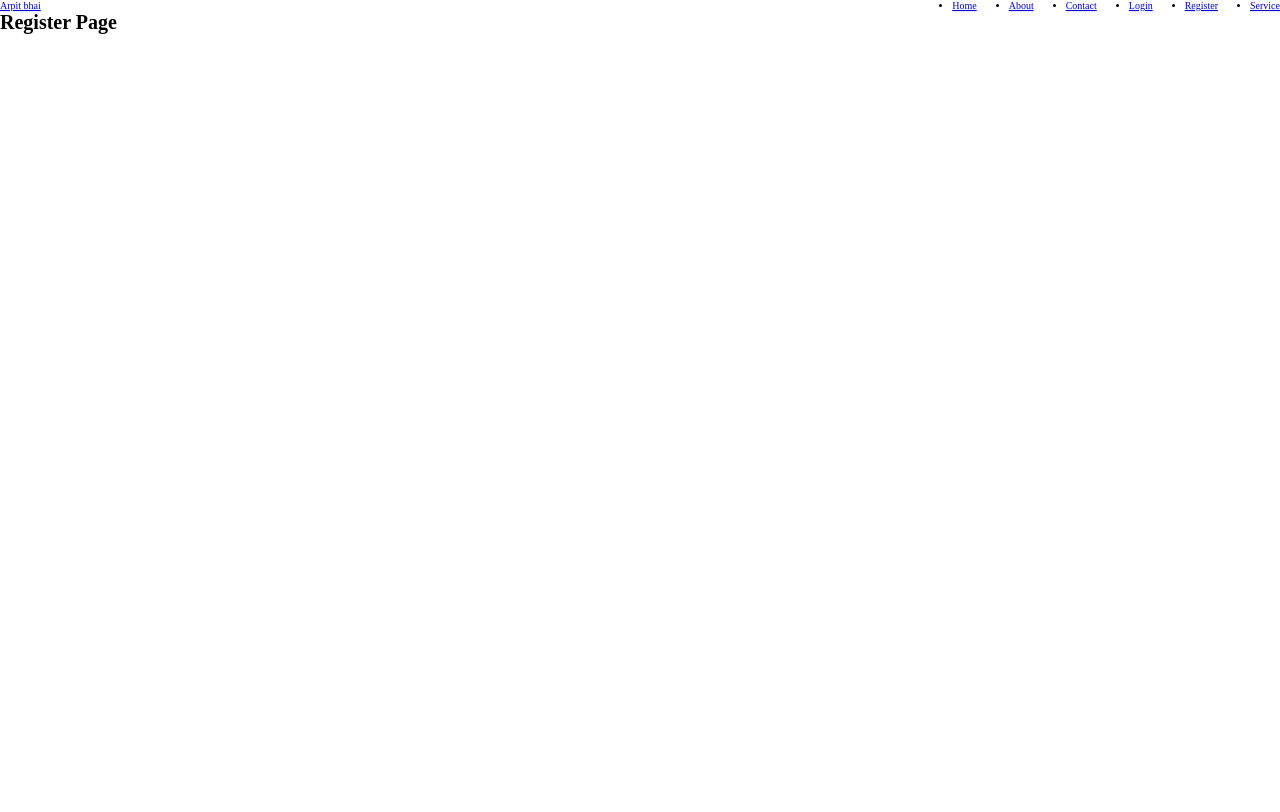
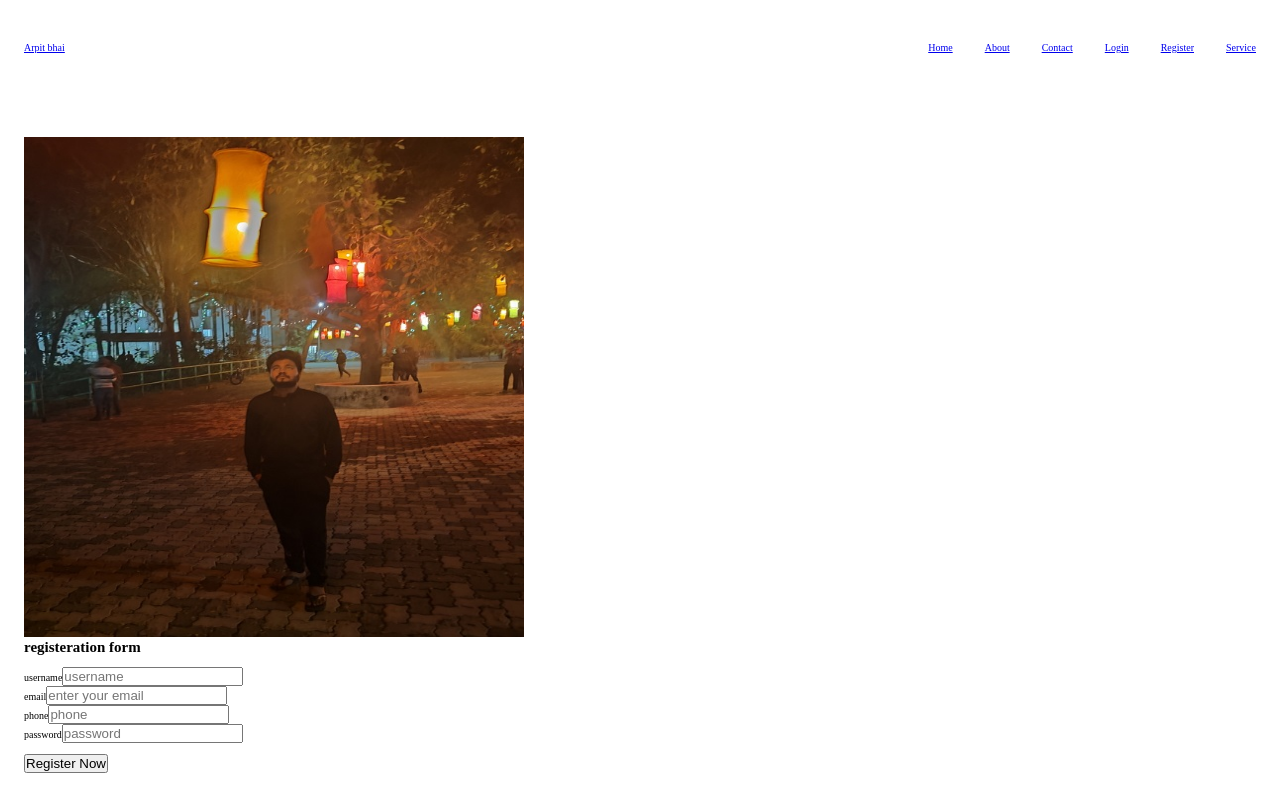
Before and after one commit to ArpitHanotiya/Admin-Portal, a React (Vite) app in the folder client/: page /register in a window 1280 px wide. Shown: the top 812 px of the page. Built offline with nearby package versions, Linux system fonts and the light colour scheme.

Commit message:
registeratin and login page

```diff
--- a/client/src/components/Navbar.css
+++ b/client/src/components/Navbar.css
@@ -1,6 +1,6 @@
 .container{
     max-width: 140rem;
-    padding: 4.2rem 2.4 rem;
+    padding: 4.2rem 2.4rem;
     display: flex;
     justify-content: space-between;
 }
--- a/client/src/index.css
+++ b/client/src/index.css
@@ -1,9 +1,13 @@
-* {
+*{
     margin: 0;
     padding: 0;
     box-sizing: border-box;
 }
 
-html {
+html{
     font-size: 62.5%;
 }
+
+li{
+    list-style: none;
+}
--- a/client/src/pages/Login.jsx
+++ b/client/src/pages/Login.jsx
@@ -1,3 +1,91 @@
+import { useState } from "react";
+
 export const Login = () => {
-  return <h1>Login Page</h1>;
+
+  const [user, setUser] = useState({
+    email: "",
+    password: "",
+  });
+
+  //handling the input values
+  const handleInput = (e) => {
+    console.log(e);
+    let name = e.target.name;
+    let value = e.target.value;
+
+    setUser({
+      ...user,
+      [name]: value,
+    });
+  };
+
+  //handling the form submission
+  const handleSubmit = (e) => {
+    e.preventDefault();
+    // alert(user);
+    console.log(user)
+  };
+
+  return <>
+    <section>
+      <main>
+        <div className="section-login">
+          <div className="container grid grid-two-cols">
+            <div className="login-image">
+              <img
+                src="/image/my_pic.jpg"
+                alt="someone is trying to do login"
+                width="500"
+                height="500"
+              />
+
+              <div>
+                <div className="login-form">
+                  <h1 className="main-heading mb-3">login form</h1>
+                  <br />
+
+                  <form onSubmit={handleSubmit}>
+
+                    <div>
+                      <label htmlFor="email">email</label>
+                      <input
+                      type="email"
+                      name="email"
+                      placeholder="enter your email"
+                      id="email"
+                      required
+                      autoComplete="off"
+                      value={user.email}
+                      onChange={handleInput}
+                      />
+                    </div>
+
+                    <div>
+                      <label htmlFor="password">password</label>
+                      <input
+                      type="password"
+                      name="password"
+                      placeholder="password"
+                      id="password"
+                      required
+                      autoComplete="off"
+                      value={user.password}
+                      onChange={handleInput}
+                      />
+                    </div>
+
+                    <br />
+                    <button type="submit" className="btn btn-submit">
+                      Login Now
+                    </button>
+                  </form>
+                </div>
+              </div>
+
+            </div>
+          </div>
+        </div>
+      </main>
+    </section>
+  </>;
 };
--- a/client/src/pages/Register.jsx
+++ b/client/src/pages/Register.jsx
@@ -1,3 +1,122 @@
+import { useState } from "react";
+
 export const Register = () => {
-  return <h1>Register Page</h1>;
+
+  const [user, setUser] = useState({
+    username: "",
+    email: "",
+    phone: "",
+    password: "",
+  });
+
+  //handling the input values
+  const handleInput = (e) => {
+    console.log(e);
+    let name = e.target.name;
+    let value = e.target.value;
+
+    setUser({
+      ...user,
+      [name]: value,
+    });
+  };
+
+  //handling the form submission
+  const handleSubmit = (e) => {
+    e.preventDefault();
+    // alert(user);
+    console.log(user)
+  };
+
+
+  return <>
+    <section>
+      <main>
+        <div className="section-registeration">
+          <div className="container grid grid-two-cols">
+            <div className="registeration-image">
+              <img
+                src="/image/my_pic.jpg"
+                alt="someone is trying to do registeration"
+                width="500"
+                height="500"
+              />
+
+              <div>
+                <div className="registeration-form">
+                  <h1 className="main-heading mb-3">registeration form</h1>
+                  <br />
+
+                  <form onSubmit={handleSubmit}>
+
+                    <div>
+                      <label htmlFor="username">username</label>
+                      <input
+                      type="text"
+                      name="username"
+                      placeholder="username"
+                      id="username"
+                      required
+                      autoComplete="off"
+                      value={user.username}
+                      onChange={handleInput}
+                      />
+                    </div>
+
+                    <div>
+                      <label htmlFor="email">email</label>
+                      <input
+                      type="email"
+                      name="email"
+                      placeholder="enter your email"
+                      id="email"
+                      required
+                      autoComplete="off"
+                      value={user.email}
+                      onChange={handleInput}
+                      />
+                    </div>
+
+                    <div>
+                      <label htmlFor="phone">phone</label>
+                      <input
+                      type="number"
+                      name="phone"
+                      placeholder="phone"
+                      id="phone"
+                      required
+                      autoComplete="off"
+                      value={user.phone}
+                      onChange={handleInput}
+                      />
+                    </div>
+
+                    <div>
+                      <label htmlFor="password">password</label>
+                      <input
+                      type="password"
+                      name="password"
+                      placeholder="password"
+                      id="password"
+                      required
+                      autoComplete="off"
+                      value={user.password}
+                      onChange={handleInput}
+                      />
+                    </div>
+
+                    <br />
+                    <button type="submit" className="btn btn-submit">
+                      Register Now
+                    </button>
+                  </form>
+                </div>
+              </div>
+
+            </div>
+          </div>
+        </div>
+      </main>
+    </section>
+  </>;
 };
```
Also changed, not shown: client/public/image/my_pic.jpg (added).
